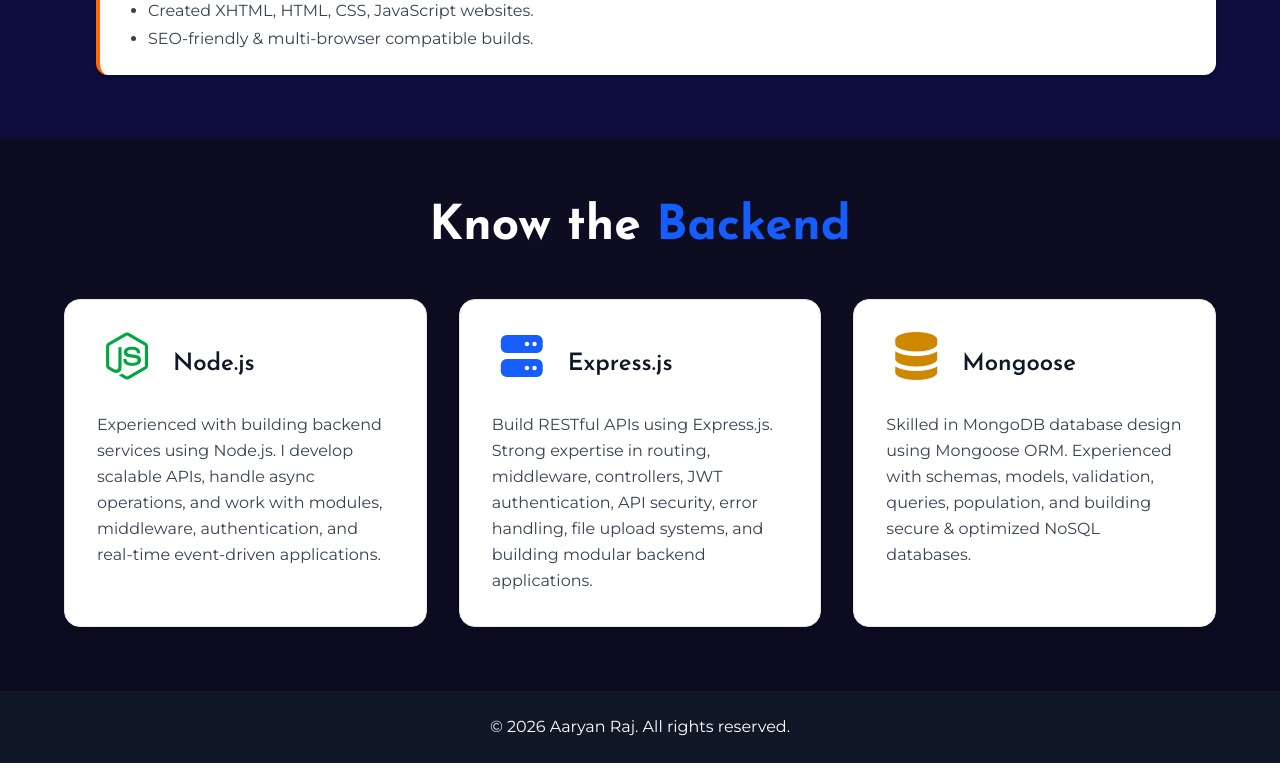
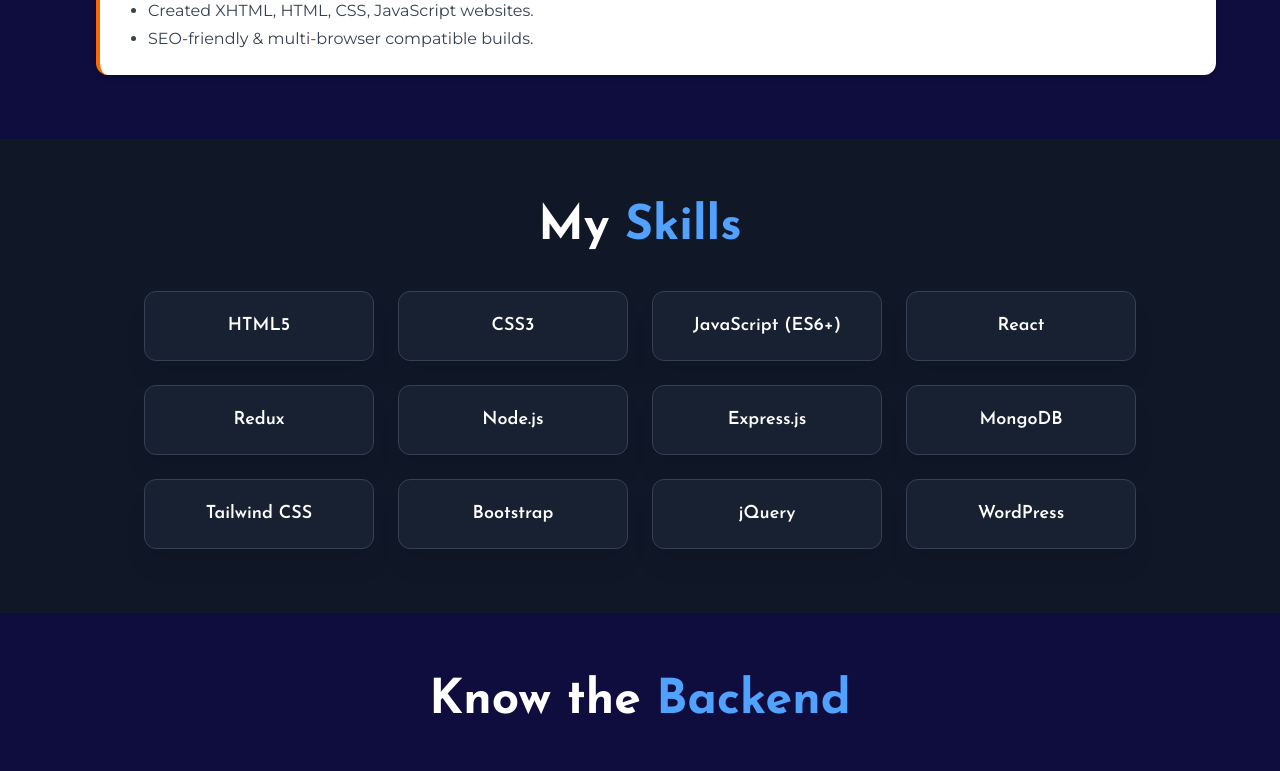
Before and after one commit to aaryan-jais/Portfolio-react-js, a React (Vite) app: page / in a window 1280 px wide. Shown: the part 2900-3671 px from the top of the page. Built offline with nearby package versions, Linux system fonts and the light colour scheme.

Commit message:
added section

```diff
--- a/index.html
+++ b/index.html
@@ -6,7 +6,6 @@
     <meta name="viewport" content="width=device-width, initial-scale=1.0" />
     <title>Aaryan Raj | Web Designer & Frontend Developer Portfolio</title>
     <link href="https://fonts.googleapis.com/css2?family=Josefin+Sans:ital,wght@0,100..700;1,100..700&family=Montserrat:ital,wght@0,100..900;1,100..900&display=swap" rel="stylesheet">
-  <link rel="stylesheet" href="https://cdnjs.cloudflare.com/ajax/libs/font-awesome/7.0.1/css/all.min.css" integrity="sha512-2SwdPD6INVrV/lHTZbO2nodKhrnDdJK9/kg2XD1r9uGqPo1cUbujc+IYdlYdEErWNu69gVcYgdxlmVmzTWnetw==" crossorigin="anonymous" referrerpolicy="no-referrer" />
   </head>
   <body>
     <div id="root"></div>
--- a/src/components/Experience.jsx
+++ b/src/components/Experience.jsx
@@ -7,7 +7,7 @@
 
 
         <h2 className="text-3xl md:text-5xl font-bold text-white mb-10 text-center">
-          Work <span className="text-blue-600">Experience</span>
+          Work <span className="text-blue-400">Experience</span>
         </h2>
 
 
--- a/src/components/Home.jsx
+++ b/src/components/Home.jsx
@@ -3,6 +3,7 @@
 import Education from "./Education";
 import Experience from "./Experience";
 import KnowBackend from "./KnowBackend";
+import KeySkills from "./KeySkills";
 
 function Home() {
     const imageUrl =
@@ -26,7 +27,9 @@
     </section>
     <Education/>
     <Experience/>
+    <KeySkills/>
     <KnowBackend/>
+
 
     </>
   );
--- /dev/null
+++ b/src/components/KeySkills.jsx
@@ -0,0 +1,44 @@
+import React from "react";
+
+const skills = [
+  "HTML5",
+  "CSS3",
+  "JavaScript (ES6+)",
+  "React",
+  "Redux",
+  "Node.js",
+  "Express.js",
+  "MongoDB",
+  "Tailwind CSS",
+  "Bootstrap",
+  "jQuery",
+  "WordPress"
+];
+
+export default function KeySkills() {
+  return (
+    <section className="py-16 bg-gray-900 text-white">
+      <h2 className="text-3xl md:text-5xl font-bold text-center mb-10">
+        My <span className="text-blue-400">Skills</span>
+      </h2>
+
+      <div className="max-w-5xl mx-auto grid grid-cols-2 sm:grid-cols-3 md:grid-cols-4 gap-6 px-4">
+        {skills.map((skill, index) => (
+          <div
+            key={index}
+            initial={{ opacity: 0, y: 40 }}
+            whileInView={{ opacity: 1, y: 0 }}
+            transition={{ duration: 0.4, delay: index * 0.05 }}
+            whileHover={{ scale: 1.07 }}
+            className="p-5 rounded-xl bg-gray-800/60 border border-gray-700
+                       shadow-xl hover:shadow-blue-600/40
+                       backdrop-blur-sm cursor-pointer text-center
+                       transition-all"
+          >
+            <h3 className="text-lg font-semibold">{skill}</h3>
+          </div>
+        ))}
+      </div>
+    </section>
+  );
+}
--- a/src/components/KnowBackend.jsx
+++ b/src/components/KnowBackend.jsx
@@ -3,12 +3,12 @@
 
 const KnowBackend = () => {
   return (
-    <section className="w-full bg-[#0E0C21] py-16 px-6 md:px-12">
+    <section className="w-full bg-[#0E0D3D] py-16 px-6 md:px-12">
       <div className="max-w-6xl mx-auto">
 
 
         <h2 className="text-3xl md:text-5xl font-bold text-center text-white mb-12">
-          Know the <span className="text-blue-600">Backend</span>
+          Know the <span className="text-blue-400">Backend</span>
         </h2>
 
 
```
Also changed, not shown: 1 other file (tests, documents, lock files or other folders).
